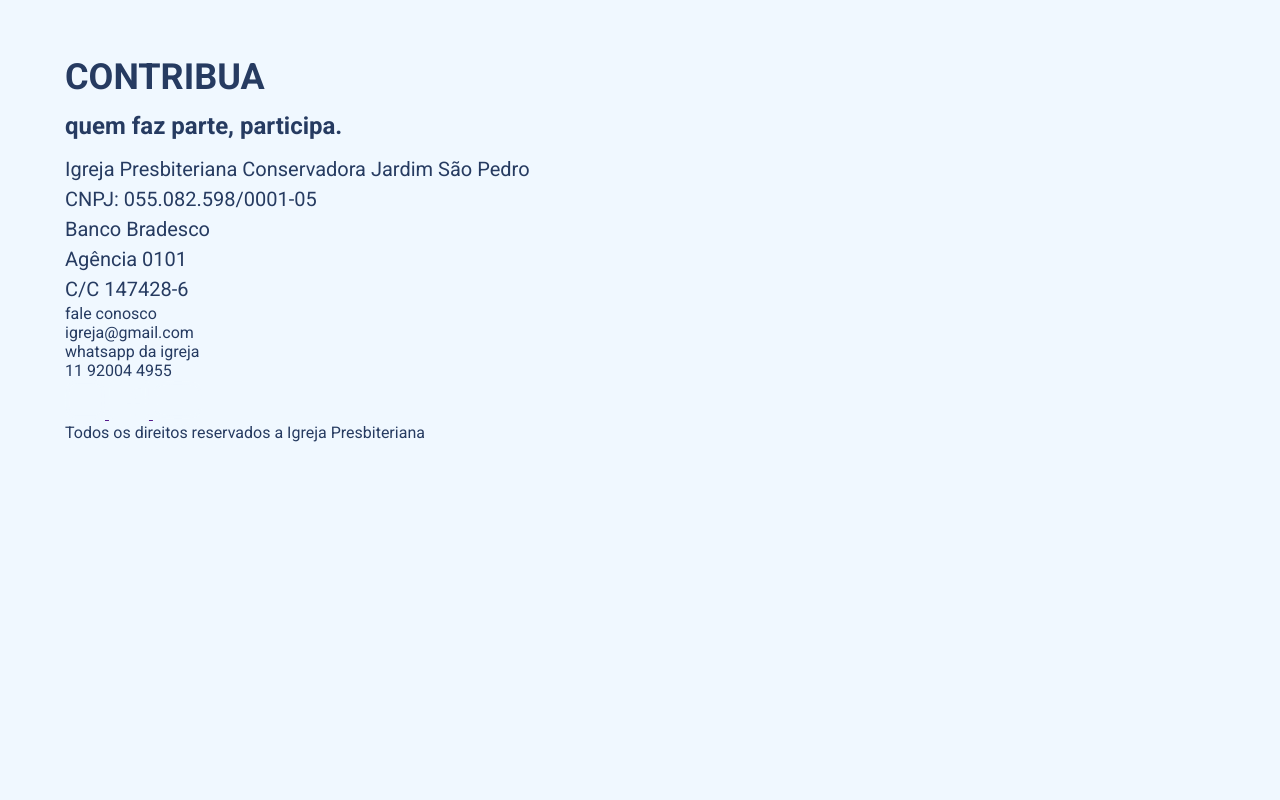
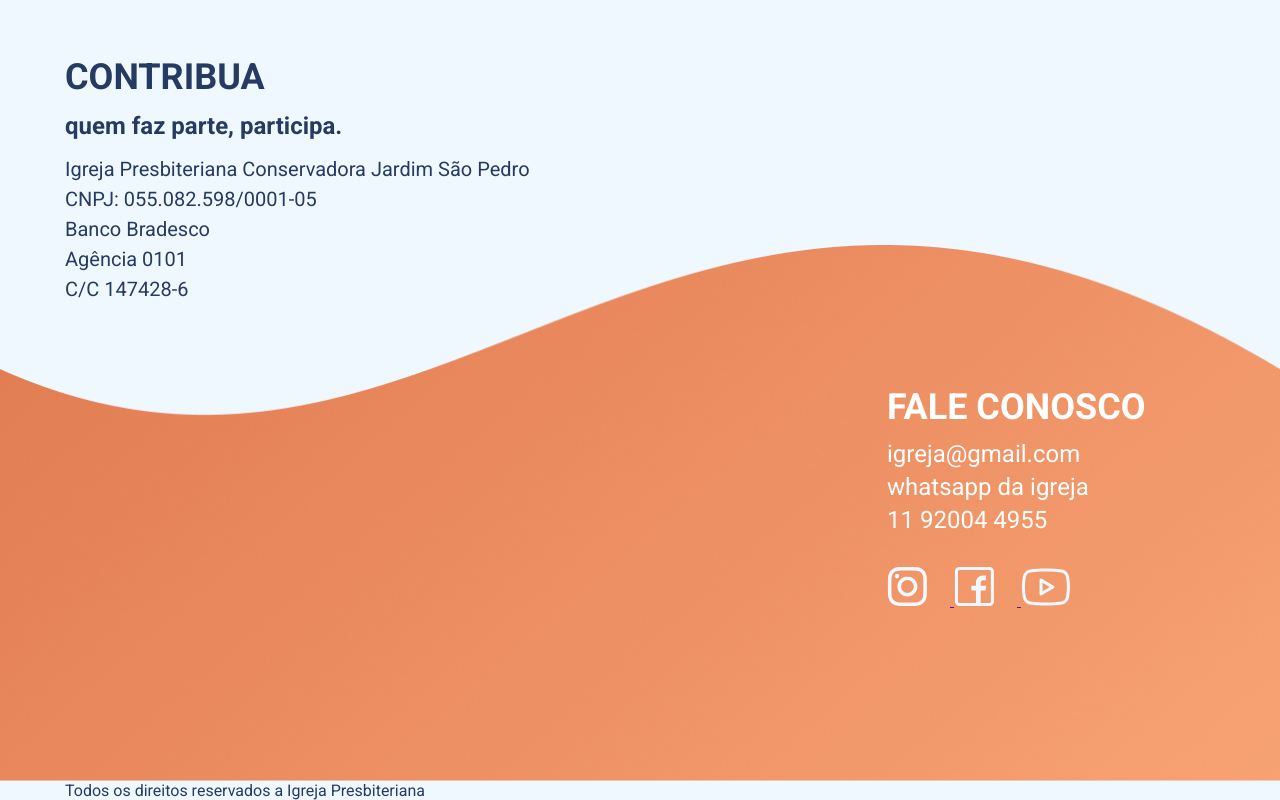
Before and after one commit to azabraao/PresbiterianaJSP, a website: page index.html in a window 1280 px wide. Shown: the part 3939-4739 px from the top of the page. Before the commit the page ends 4381 px from the top, so only its background shows below. Drawn offline with nearby package versions, Linux system fonts and the light colour scheme.

Commit message:
Add contato section

```diff
--- a/assets/scss/components/_all.scss
+++ b/assets/scss/components/_all.scss
@@ -7,3 +7,4 @@
 @import 'nossa-denominacao';
 @import 'lideranca';
 @import 'contribua';
+@import 'contato';
--- /dev/null
+++ b/assets/scss/components/_contato.scss
@@ -0,0 +1,47 @@
+.contato {
+  background-image: url(../img/forma-3.png);
+  background-size: 157% 100%;
+  padding-top: 207px;
+  padding-bottom: 55px;
+  background-repeat: no-repeat;
+  margin-top: -60px;
+  background-position: left;
+
+  @include for-desktop-up {
+    background-size: 100% 100%;
+    padding: 142px 0 171px;
+  }
+
+  .contato__inside {
+    color: #ffffff;
+
+    @include for-desktop-up {
+      width: 328px;
+      margin-left: auto;
+    }
+
+    h2 {
+      font-weight: bold;
+      font-size: 36px;
+      line-height: 42px;
+      text-transform: uppercase;
+      margin-bottom: 10px;
+    }
+    p {
+      font-style: normal;
+      font-weight: normal;
+      font-size: 24px;
+      line-height: 33px;
+    }
+
+    .contato__social {
+      margin-top: 30px;
+
+      a {
+        img {
+          margin-right: 23px;
+        }
+      }
+    }
+  }
+}
```
Also changed, not shown: assets/css/main.css, assets/css/main.min.css, assets/img/forma-3.png (added).
